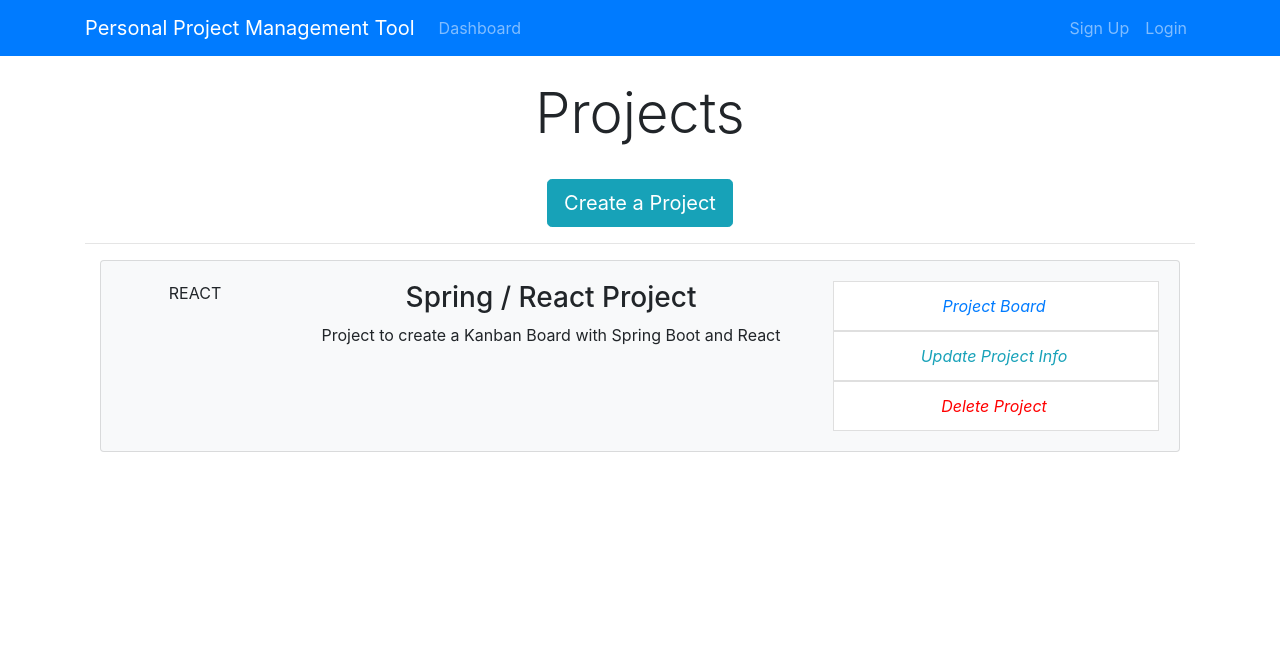
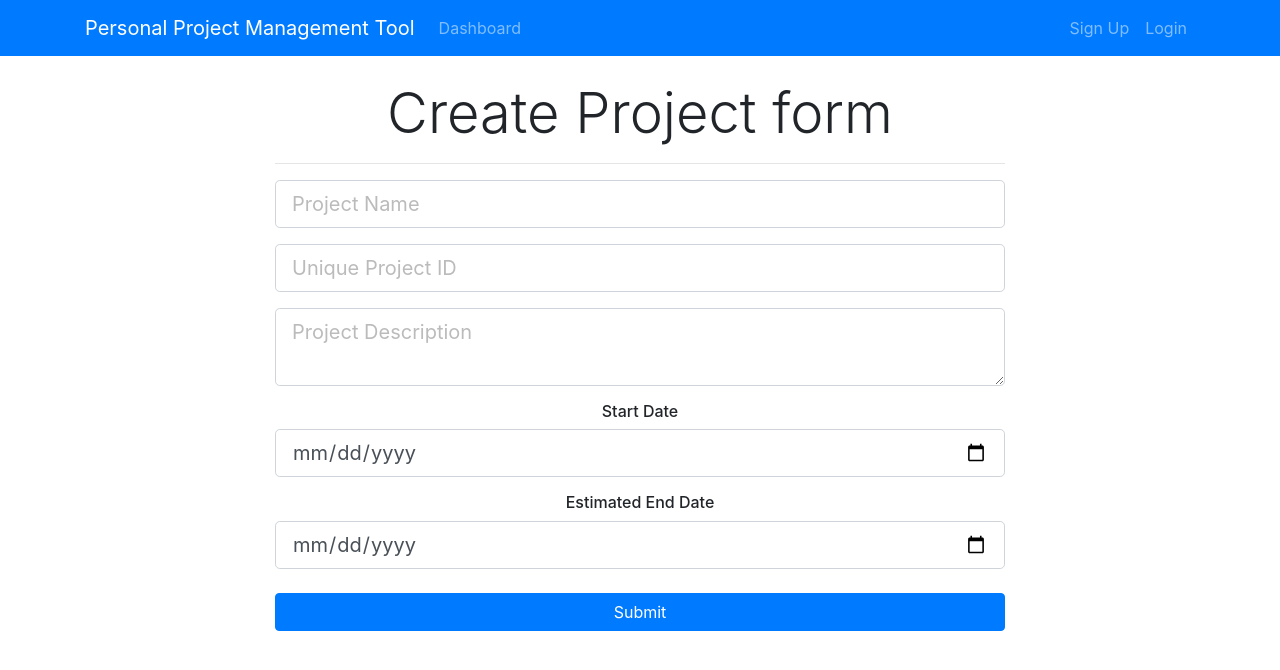
Before and after one commit to aravind-akr/PPMTool, a React (Create React App) app in the folder ppmtool-react-client/: page /addProject in a window 1280 px wide. Shown: the top 670 px of the page. Built offline with nearby package versions, Linux system fonts and the light colour scheme.

Commit message:
Add project button and form

```diff
--- a/ppmtool-react-client/package.json
+++ b/ppmtool-react-client/package.json
@@ -9,6 +9,7 @@
     "bootstrap": "^4.6.0",
     "react": "^17.0.1",
     "react-dom": "^17.0.1",
+    "react-router-dom": "^5.2.0",
     "react-scripts": "4.0.2",
     "web-vitals": "^1.1.0"
   },
--- a/ppmtool-react-client/src/App.js
+++ b/ppmtool-react-client/src/App.js
@@ -3,15 +3,19 @@ import './App.css';
 import Dashboard from './components/Dashboard'
 import Header from './components/Layout/Header';
 import "bootstrap/dist/css/bootstrap.min.css";
+import { BrowserRouter as Router, Route } from 'react-router-dom';
+import AddProject from './components/Project/AddProject';
 
 class App extends Component {
   render() {
     return (
-      <div className="App">
-        <Header />
-
-        <Dashboard />
-      </div>
+      <Router>
+        <div className="App">
+          <Header />
+          <Route exact path="/dashboard" component={ Dashboard }/>
+          <Route exact path="/addProject" component={ AddProject }/>
+        </div>
+      </Router>
     );
   }
 }
--- a/ppmtool-react-client/src/components/Dashboard.js
+++ b/ppmtool-react-client/src/components/Dashboard.js
@@ -1,4 +1,5 @@
 import React, { Component } from 'react'
+import CreateProjectButton from './Project/CreateProjectButton';
 import ProjectItem from './Project/ProjectItem';
 
 class Dashboard extends Component {
@@ -10,9 +11,7 @@ class Dashboard extends Component {
                 <div className="col-md-12">
                     <h1 className="display-4 text-center">Projects</h1>
                     <br />
-                    <a href="ProjectForm.html" className="btn btn-lg btn-info">
-                        Create a Project
-                    </a>
+                    < CreateProjectButton />
                     <br />
                     <hr />
                     <ProjectItem />
--- /dev/null
+++ b/ppmtool-react-client/src/components/Project/AddProject.js
@@ -0,0 +1,109 @@
+import React, { Component } from "react";
+
+class AddProject extends Component {
+  constructor() {
+    super();
+    this.state = {
+      projectName: "",
+      projectIdentifier: "",
+      description: "",
+      start_date: "",
+      end_date: "",
+    };
+    this.onChange = this.onChange.bind(this);
+    this.onSubmit = this.onSubmit.bind(this);
+  }
+
+  onChange(e) {
+    this.setState({
+      [e.target.name]: e.target.value,
+    });
+  }
+
+  onSubmit(e) {
+    e.preventDefault();
+    const newProject = {
+      projectName: this.state.projectName,
+      projectIdentifier: this.state.projectIdentifier,
+      description: this.state.description,
+      start_date: this.state.start_date,
+      end_date: this.state.end_date,
+    };
+    console.log(newProject);
+  }
+
+  render() {
+    return (
+      <div>
+        <div className="register">
+          <div className="container">
+            <div className="row">
+              <div className="col-md-8 m-auto">
+                <h5 className="display-4 text-center">Create Project form</h5>
+                <hr />
+                <form onSubmit={this.onSubmit}>
+                  <div className="form-group">
+                    <input
+                      type="text"
+                      className="form-control form-control-lg "
+                      placeholder="Project Name"
+                      name="projectName"
+                      value={this.state.projectName}
+                      onChange={this.onChange}
+                    />
+                  </div>
+                  <div className="form-group">
+                    <input
+                      type="text"
+                      className="form-control form-control-lg"
+                      placeholder="Unique Project ID"
+                      name="projectIdentifier"
+                      value={this.state.projectIdentifier}
+                      onChange={this.onChange}
+                    />
+                  </div>
+                  <div className="form-group">
+                    <textarea
+                      className="form-control form-control-lg"
+                      placeholder="Project Description"
+                      name="description"
+                      value={this.state.description}
+                      onChange={this.onChange}
+                    ></textarea>
+                  </div>
+                  <h6>Start Date</h6>
+                  <div className="form-group">
+                    <input
+                      type="date"
+                      className="form-control form-control-lg"
+                      name="start_date"
+                      value={this.state.start_date}
+                      onChange={this.onChange}
+                    />
+                  </div>
+                  <h6>Estimated End Date</h6>
+                  <div className="form-group">
+                    <input
+                      type="date"
+                      className="form-control form-control-lg"
+                      name="end_date"
+                      value={this.state.end_date}
+                      onChange={this.onChange}
+                    />
+                  </div>
+
+                  <input
+                    type="submit"
+                    className="btn btn-primary btn-block mt-4"
+                  />
+                </form>
+              </div>
+            </div>
+          </div>
+        </div>
+      </div>
+    );
+  }
+}
+
+export default AddProject;
--- /dev/null
+++ b/ppmtool-react-client/src/components/Project/CreateProjectButton.js
@@ -0,0 +1,14 @@
+import React from 'react'
+import { Link } from 'react-router-dom';
+
+const CreateProjectButton = () => {
+    return (
+        <React.Fragment>
+            <Link to="/addProject" className="btn btn-lg btn-info">
+                Create a Project
+            </Link>
+        </React.Fragment>
+    )
+}
+
+export default CreateProjectButton;
```
Also changed, not shown: 1 other file (tests, documents, lock files or other folders).
